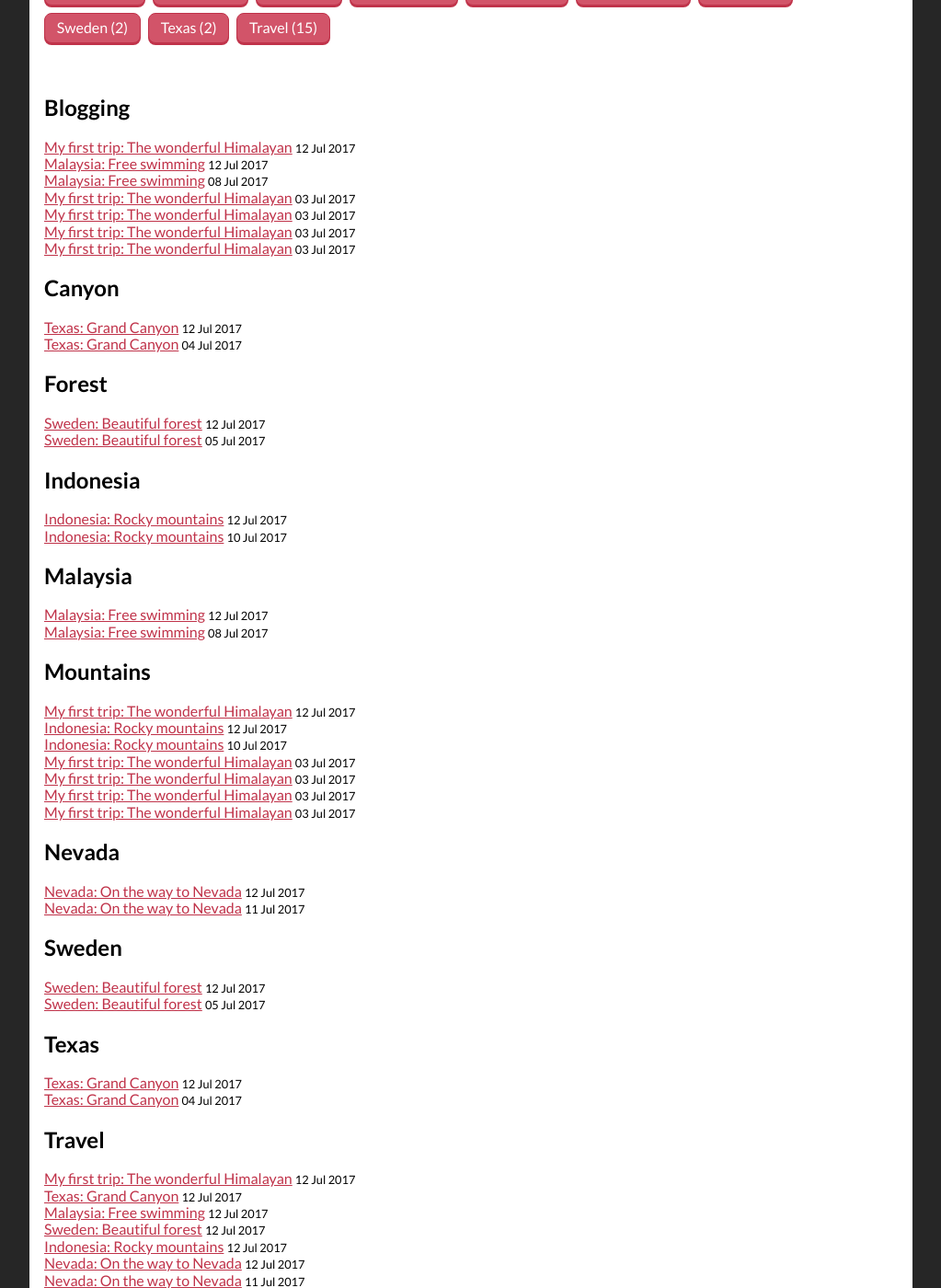
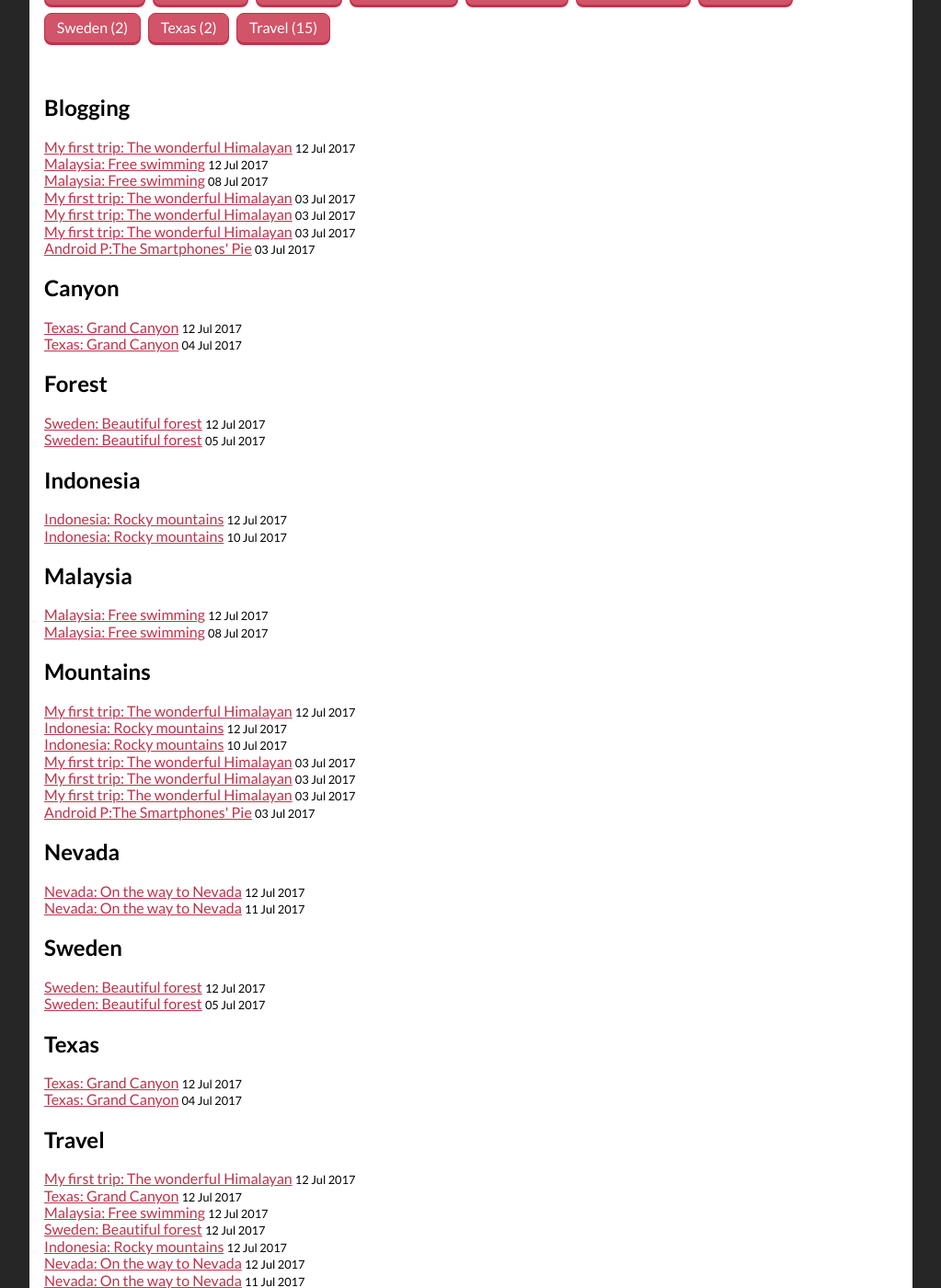
Before and after one commit to sunny6300/innodict.github.io, a Jekyll site: the page built from _pages/tags.html, in a window 1280 px wide and 1400 px high, scrolled down 288 px. Shown: the whole window at 92% size, without its empty margins (128-1151 px from the left). Built offline with Jekyll 4.4.1, drawn with Linux system fonts in a browser that asks for light colours; some of the changed text lies outside the part shown.

Commit message:
Update 2017-07-03-the-wonderful-himalayan.markdown

```diff
--- a/_posts/2017-07-03-the-wonderful-himalayan.markdown
+++ b/_posts/2017-07-03-the-wonderful-himalayan.markdown
@@ -1,6 +1,6 @@
 ---
 layout: post
-title: "My first trip: The wonderful Himalayan"
+title: "Android P:The Smartphones' Pie"
 img: himalayan.jpg # Add image post (optional)
 date: 2017-07-03 12:55:00 +0300
 description: You’ll find this post in your `_posts` directory. Go ahead and edit it and re-build the site to see your changes. # Add post description (optional)
```
